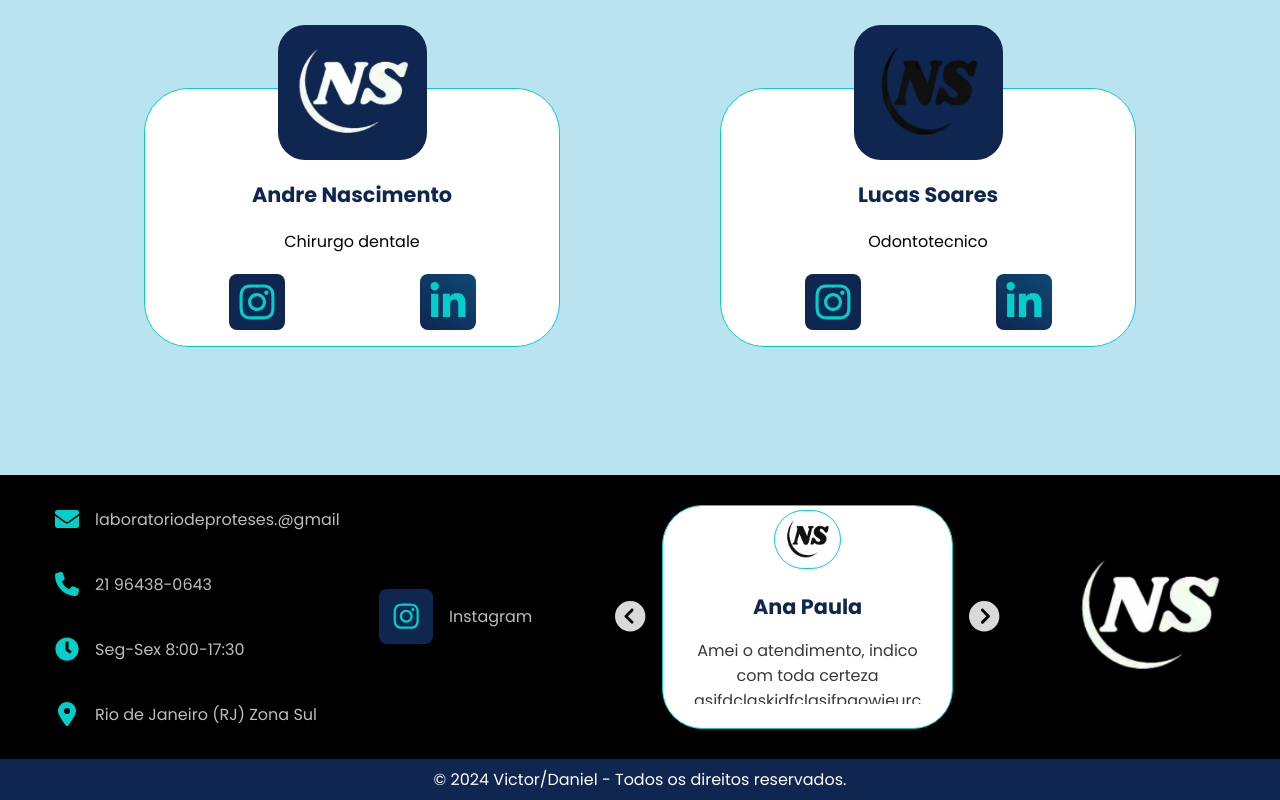
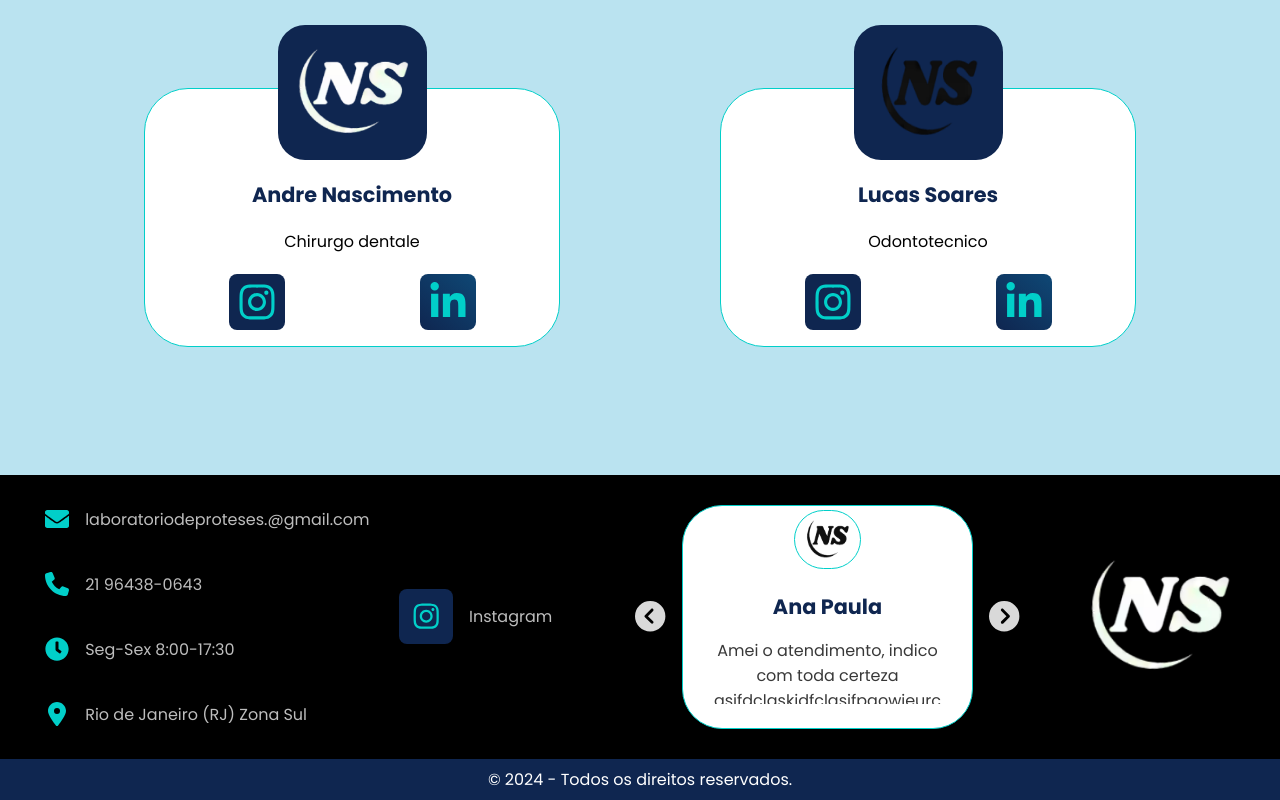
Before and after one commit to VictorCabralNSilva/Laboratorio-ns, a React (Vite) app: page / in a window 1280 px wide. Shown: the part 2593-3393 px from the top of the page. Built offline with nearby package versions, Linux system fonts and the light colour scheme.

Commit message:
footer - direitos

```diff
--- a/src/containers/layout/Footer/Footer.jsx
+++ b/src/containers/layout/Footer/Footer.jsx
@@ -49,7 +49,7 @@ export function Footer() {
             <a id={styles.footer_instagram_li} href='https://www.instagram.com/laboratorio.ns?igsh=MTJydDQ2ajRrcWliaw==' target='_blank'><FaInstagram />Instagram</a>
           </div>
           <ul>
-            <li onClick={enviarEmail}title='Email' id={styles.email_ul}><a className={styles.links} target='_blank'><FaEnvelope /> laboratoriodeproteses.@gmail</a></li>
+            <li onClick={enviarEmail}title='Email' id={styles.email_ul}><a className={styles.links} target='_blank'><FaEnvelope /> laboratoriodeproteses.@gmail.com</a></li>
             <li title='Whatsapp'><a className={styles.links} href="https://wa.me/5521964380643?text=Ol%C3%A1%2C%20tudo%20bem%3F" target='_blank'><FaPhone /> 21 96438-0643</a></li>
             <li title='Horários'><a className={styles.links}><FaClock /> Seg-Sex 8:00-17:30</a></li>
             <li title='Local'><a href='https://maps.app.goo.gl/dPFKEzRmo1m5awCD8' className={styles.links} target='_blank'><FaLocationDot /> <div className="icon"><span>Rio de Janeiro (RJ) </span><span>Zona Sul</span></div></a></li>
@@ -81,7 +81,7 @@ export function Footer() {
         </div>
         <div id={styles.footer_logo}><img src={Logofooter} loading="lazy" alt="imagem logo" title="Laboratório NS" /></div>
       </div>
-      <p id={styles.direitos}>© 2024 Victor/Daniel - Todos os direitos reservados.</p>
+      <p id={styles.direitos}>© 2024 - Todos os direitos reservados.</p>
     </footer>
   )
 }
```
